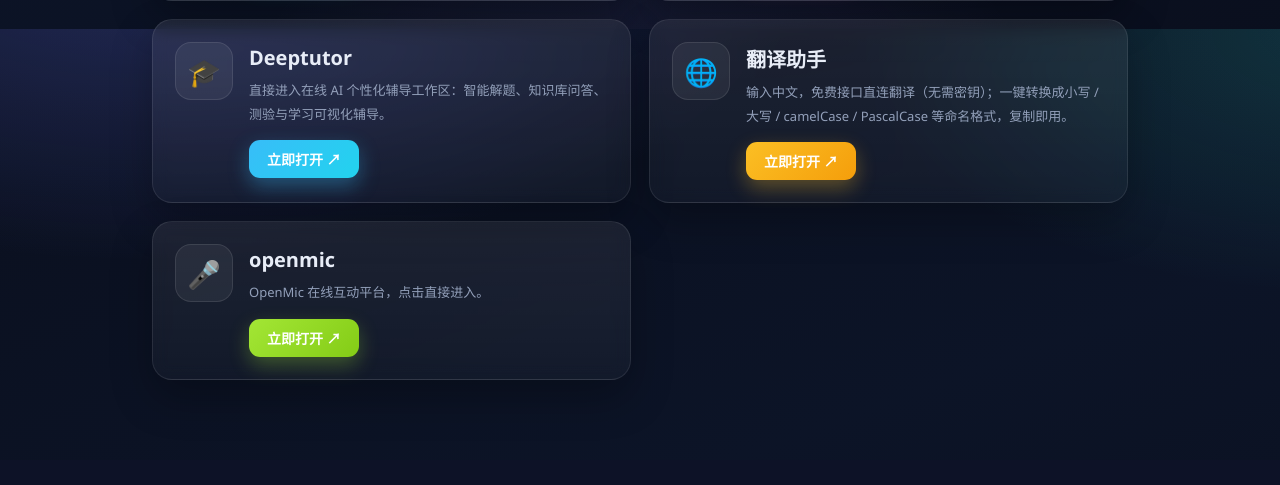
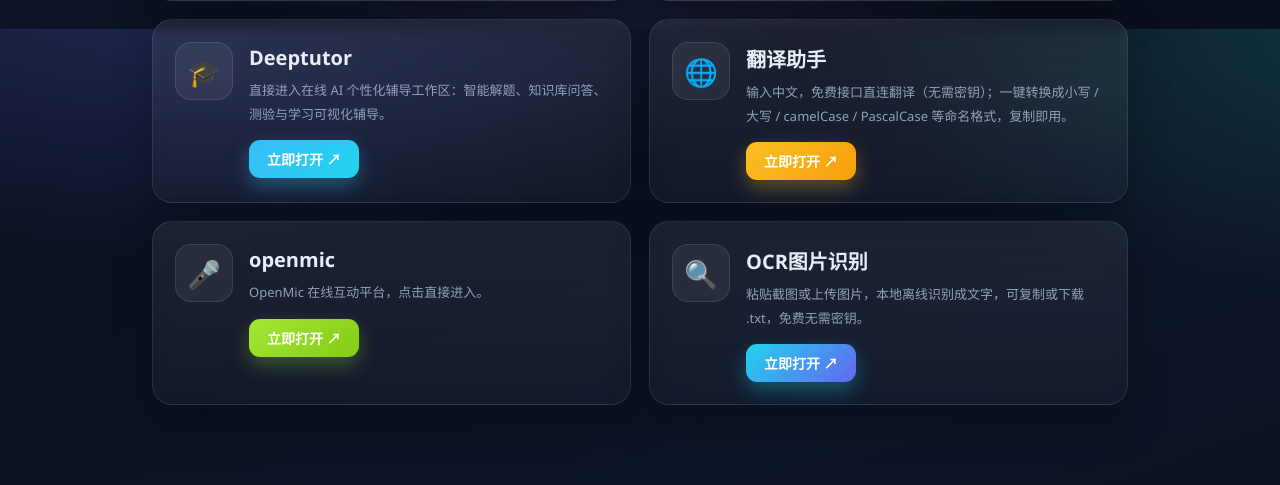
Before and after one commit to we2012wuhan/newpro, a FastAPI app: page / in a window 1280 px wide. Shown: the part 771-1256 px from the top of the page. Before the commit the page ends 1151 px from the top, so only its background shows below. Run offline with FastAPI, Linux system fonts and the light colour scheme; parts of the project's set-up code (start-up, migrations or seed data) failed here and were passed over.

Commit message:
增加OCR工具

```diff
--- a/main.py
+++ b/main.py
@@ -95,6 +95,11 @@ app.include_router(study_router)
 # 浏览器访问 http://127.0.0.1:8000/translator 即可使用。
 from translator import router as translator_router  # noqa: E402
 app.include_router(translator_router)
+
+# 附加功能：OCR 文字识别（粘贴截图 / 上传图片 -> 本地离线识别成可编辑文字，免费无需密钥）
+# 浏览器访问 http://127.0.0.1:8000/ocr 即可使用。
+from ocr import router as ocr_router  # noqa: E402
+app.include_router(ocr_router)
 
 
 
--- a/requirements.txt
+++ b/requirements.txt
@@ -5,3 +5,4 @@ yt-dlp
 playwright
 openpyxl
 python-multipart
+rapidocr-onnxruntime
--- a/templates/home.html
+++ b/templates/home.html
@@ -66,6 +66,8 @@ h2.sec{font-size:15px;color:#b8c4da;letter-spacing:3px;margin:0 0 14px;font-weig
 .t-tr .go{background:linear-gradient(135deg,#fbbf24,#f59e0b);box-shadow:0 8px 20px rgba(251,191,36,.32)}
 .tool.t-mic:hover{border-color:rgba(163,230,53,.55);box-shadow:0 24px 52px rgba(163,230,53,.18)}
 .t-mic .go{background:linear-gradient(135deg,#a3e635,#84cc16);box-shadow:0 8px 20px rgba(163,230,53,.3)}
+.tool.t-ocr:hover{border-color:rgba(34,211,238,.55);box-shadow:0 24px 52px rgba(34,211,238,.22)}
+.t-ocr .go{background:linear-gradient(135deg,#22d3ee,#6366f1);box-shadow:0 8px 20px rgba(34,211,238,.32)}
 .search-col{display:flex;flex-direction:column;align-items:stretch;gap:7px;flex:1;max-width:480px;min-width:260px;margin-left:auto}
 .search-box{position:relative;width:100%}
 .search-box .ico{position:absolute;left:14px;top:50%;transform:translateY(-50%);opacity:.55;pointer-events:none;font-size:15px}
@@ -172,8 +174,15 @@ h2.sec{font-size:15px;color:#b8c4da;letter-spacing:3px;margin:0 0 14px;font-weig
         <span class="go">立即打开 ↗</span>
       </div>
     </a>
+    <a class="tool t-ocr" href="/ocr" target="_blank" rel="noopener noreferrer">
+      <div class="t-icon">🔍</div>
+      <div class="t-info">
+        <h3>OCR图片识别</h3>
+        <p class="desc">粘贴截图或上传图片，本地离线识别成文字，可复制或下载 .txt，免费无需密钥。</p>
+        <span class="go">立即打开 ↗</span>
+      </div>
+    </a>
   </div>
-
   <div id="noResult" class="no-result hide">没有找到匹配的工具，换个关键词试试吧～</div>
 
 </div>
--- a/templates/translator.html
+++ b/templates/translator.html
@@ -39,7 +39,6 @@ header.top{display:flex;align-items:center;justify-content:space-between;gap:14p
   box-shadow:0 10px 28px rgba(45,212,191,.4)}
 h1{margin:0;font-size:23px;letter-spacing:.4px}
 .sub{color:var(--muted);font-size:13px;margin-top:4px}
-  border:1px solid rgba(45,212,191,.35);padding:6px 12px;border-radius:999px;white-space:nowrap}
 .card{background:linear-gradient(180deg,rgba(255,255,255,.075),rgba(255,255,255,.035));
   border:1px solid var(--line);border-radius:18px;padding:20px;backdrop-filter:blur(8px);
   box-shadow:0 20px 46px rgba(0,0,0,.28)}
@@ -49,7 +48,6 @@ h1{margin:0;font-size:23px;letter-spacing:.4px}
 textarea#zhText{width:100%;min-height:96px;resize:vertical;padding:13px 14px;font-size:15px;line-height:1.9;color:var(--text);
   background:rgba(8,12,26,.6);border:1px solid rgba(255,255,255,.12);border-radius:12px;outline:none;font-family:inherit}
 textarea#zhText:focus{border-color:rgba(45,212,191,.7);box-shadow:0 0 0 3px rgba(45,212,191,.14)}
-  padding:6px 12px;border-radius:999px;cursor:pointer;transition:all .15s ease}
 .actions{display:flex;gap:10px;margin-top:14px;flex-wrap:wrap;align-items:center}
 .btn{border:0;border-radius:11px;padding:11px 22px;font-size:15px;cursor:pointer;font-weight:700;display:inline-flex;
   align-items:center;gap:8px;transition:transform .12s ease,box-shadow .15s ease,background .15s ease}
```
Also changed, not shown: README.md.
